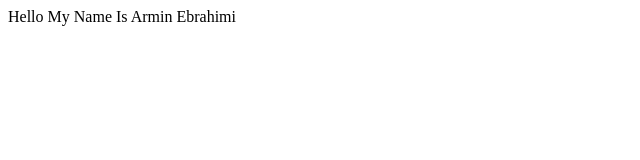
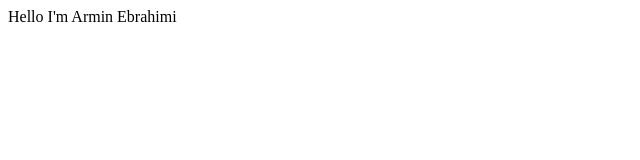
Before and after one commit to ARMIN1313/ARMIN1313.github.io, a plain HTML site: page Index.html in a window 1280 px wide. Shown: the whole page, without its empty margins (0-640 px from the left). Drawn offline with Linux system fonts and the light colour scheme.

Commit message:
Delete File

```diff
--- a/Armin/Index.html
+++ b/Index.html
@@ -7,6 +7,6 @@
     <title>Document</title>
 </head>
 <body>
- Hello My Name Is Armin Ebrahimi
+    Hello I'm Armin Ebrahimi
 </body>
 </html>
```
